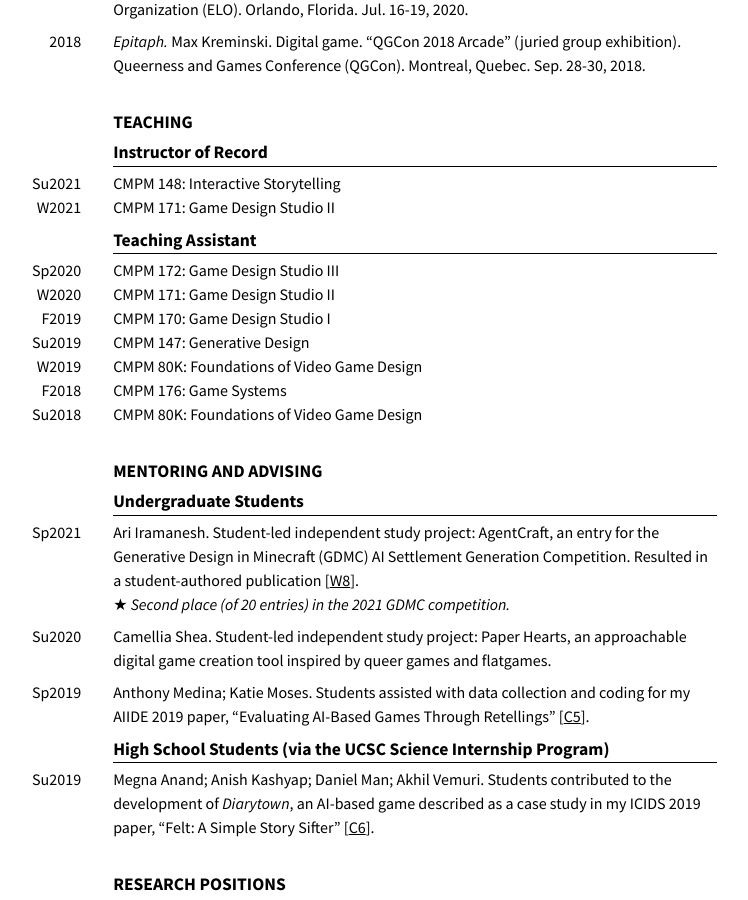
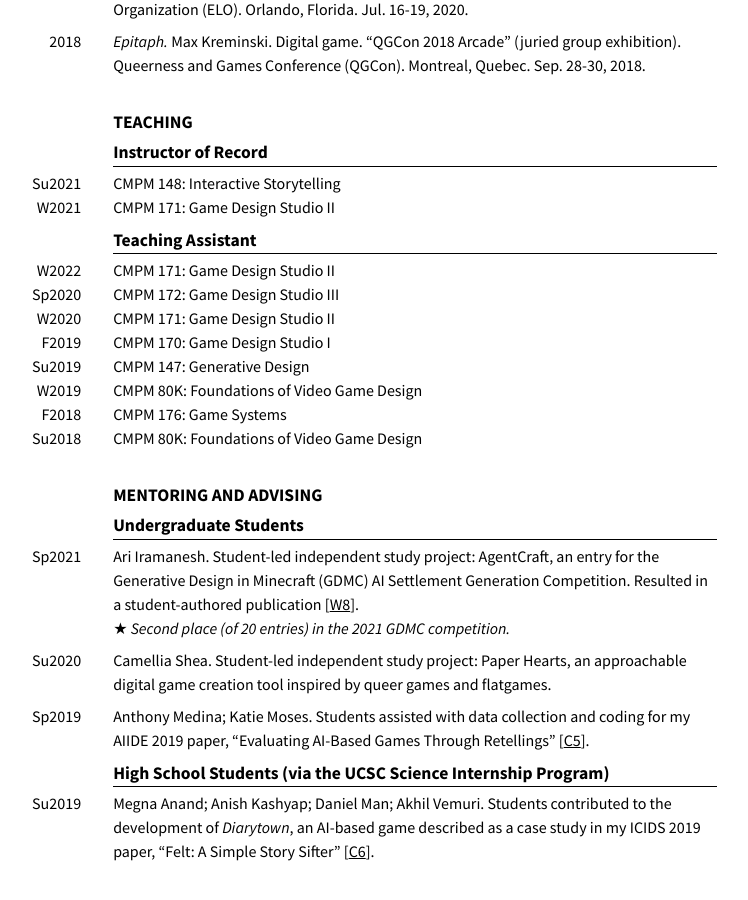
Before and after one commit to mkremins/mkremins.github.io, a Jekyll site: the page built from cv/index.html, in a window 1280 px wide and 900 px high, scrolled down 4596 px. Shown: the whole window, without its empty margins (281-1029 px from the left). Built offline with Jekyll 4.4.1, drawn with Linux system fonts in a browser that asks for light colours.

Commit message:
Add Winter 2022 CMPM 171 TAship to CV

```diff
--- a/cv/index.html
+++ b/cv/index.html
@@ -192,6 +192,10 @@ layout: null
       </div>
       <h3>Teaching Assistant</h3>
       <div class="oneline-entries">
+        <div class="dated-entry">
+          <div class="dated-date">W2022</div>
+          <div class="dated-content">CMPM 171: Game Design Studio II</div>
+        </div>
         <div class="dated-entry">
           <div class="dated-date">Sp2020</div>
           <div class="dated-content">CMPM 172: Game Design Studio III</div>
```
